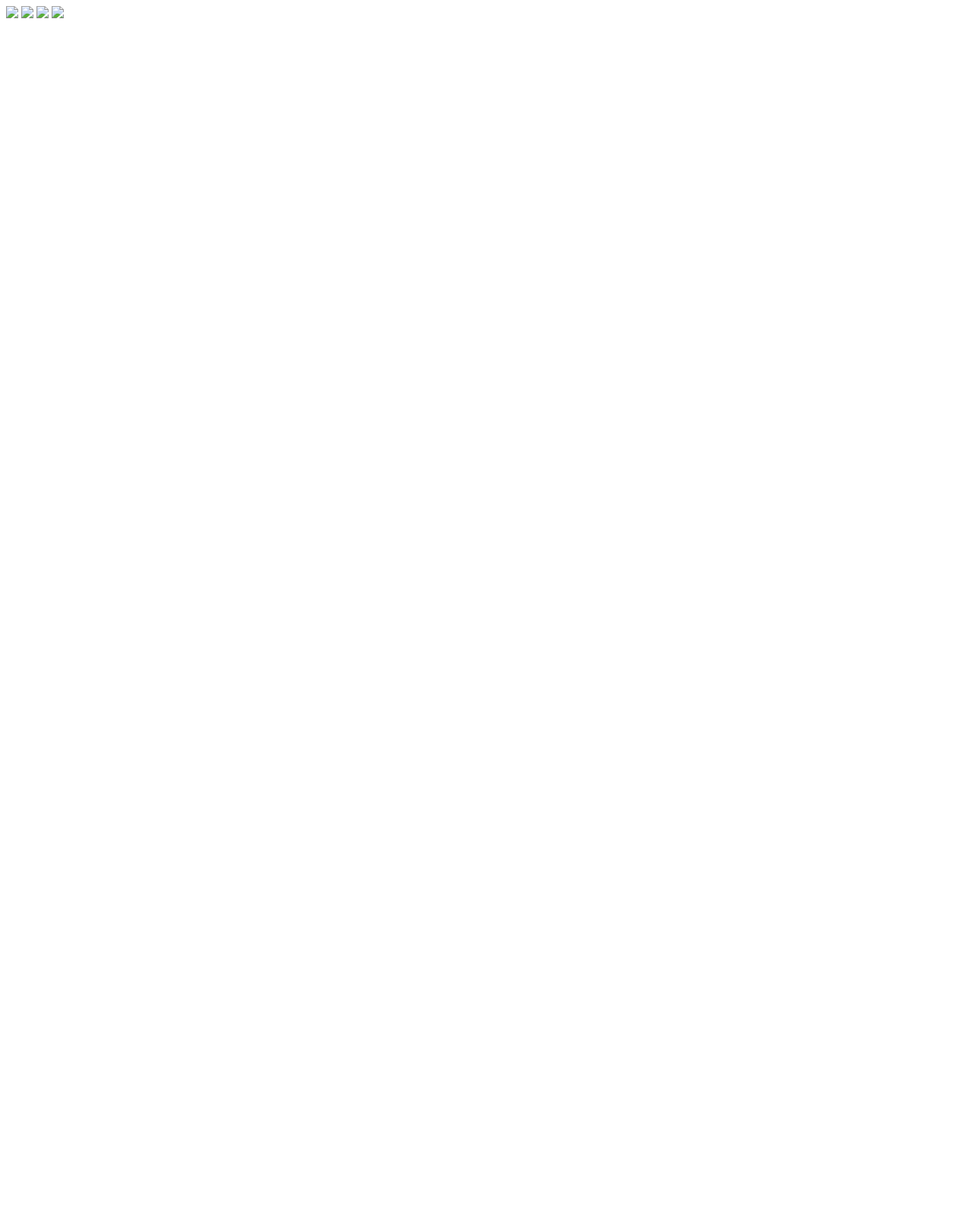
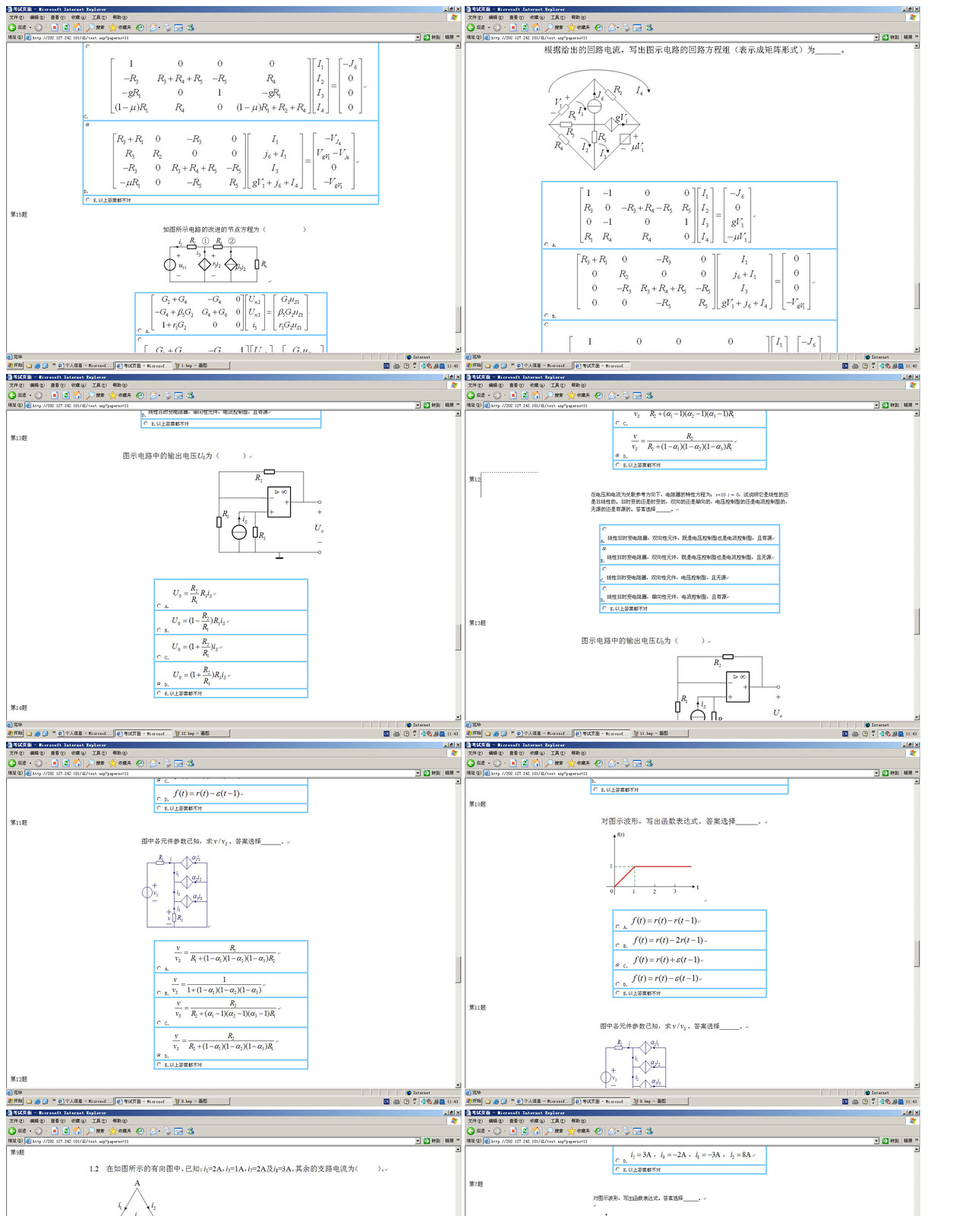
Before and after one commit to Gennadiyev/Gennadiyev.github.io, a plain HTML site: page test.htm in a window 1280 px wide. Shown: the top 1600 px of the page at 76% size. Before the commit the page ends 800 px from the top, so only its background shows below. Drawn offline with Linux system fonts and the light colour scheme.

Commit message:
test revamp 2

```diff
--- a/test.htm
+++ b/test.htm
@@ -4,11 +4,16 @@
 <META http-equiv=Content-Type content="text/html; charset=utf8">
 </HEAD>
 <BODY>
-<img src="assets/1.png">
-<img src="assets/2.png">
-<img src="assets/3.png">
-<img src="assets/4.png">
-
-
-
+<img src="/assets/1.jpg">
+<img src="/assets/2.jpg">
+<img src="/assets/3.jpg">
+<img src="/assets/4.jpg">
+<img src="/assets/5.jpg">
+<img src="/assets/6.jpg">
+<img src="/assets/7.jpg">
+<img src="/assets/8.jpg">
+<img src="/assets/9.jpg">
+<img src="/assets/10.jpg">
+<img src="/assets/11.jpg">
+<img src="/assets/12.jpg">
 </BODY></HTML>
```
Also changed, not shown: 1 other file.
